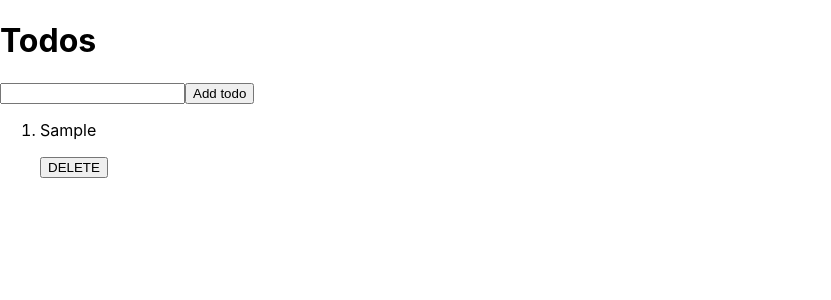
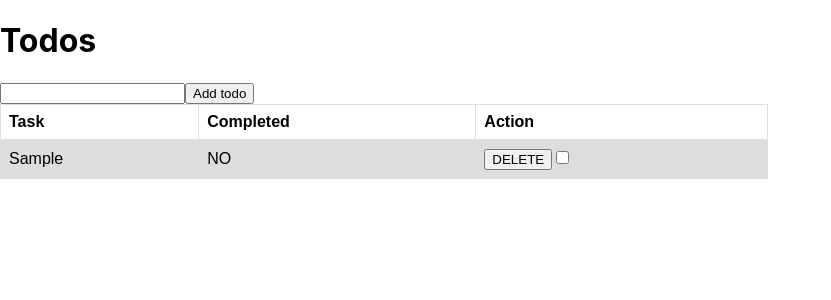
Before and after one commit to Mwiberisu/miniapps-silver, a React (Create React App) app in the folder week2/intro-to-redux/: page / in a window 1280 px wide. Both pictures are taken after typing "Sample" into the empty fields and a click on the button "Add todo". Shown: the top 300 px of the page, without its empty margins (0-831 px from the left). Built offline with nearby package versions, Linux system fonts and the light colour scheme.

Commit message:
Added styling, mark todo complete

```diff
--- a/week2/intro-to-redux/src/App.css
+++ /dev/null
@@ -1,38 +0,0 @@
-.App {
-  text-align: center;
-}
-
-.App-logo {
-  height: 40vmin;
-  pointer-events: none;
-}
-
-@media (prefers-reduced-motion: no-preference) {
-  .App-logo {
-    animation: App-logo-spin infinite 20s linear;
-  }
-}
-
-.App-header {
-  background-color: #282c34;
-  min-height: 100vh;
-  display: flex;
-  flex-direction: column;
-  align-items: center;
-  justify-content: center;
-  font-size: calc(10px + 2vmin);
-  color: white;
-}
-
-.App-link {
-  color: #61dafb;
-}
-
-@keyframes App-logo-spin {
-  from {
-    transform: rotate(0deg);
-  }
-  to {
-    transform: rotate(360deg);
-  }
-}
--- /dev/null
+++ b/week2/intro-to-redux/src/components/App.css
@@ -0,0 +1,16 @@
+table {
+  font-family: arial, sans-serif;
+  border-collapse: collapse;
+  width: 60%;
+}
+
+td,
+th {
+  border: 1px solid #dddddd;
+  text-align: left;
+  padding: 8px;
+}
+
+tr:nth-child(even) {
+  background-color: #dddddd;
+}
--- a/week2/intro-to-redux/src/components/App.js
+++ b/week2/intro-to-redux/src/components/App.js
@@ -1,6 +1,7 @@
 import React from "react";
 // import Counter from "./Counter";
 import TodoApp from "./TodoApp";
+import "./App.css";
 
 import { configureStore } from "@reduxjs/toolkit";
 import { Provider } from "react-redux";
@@ -23,6 +24,10 @@ const todoReducer = (state = [], action) => {
   switch (action.type) {
     case "ADD_TODO":
       return [...state, { id: Date.now, text: action.input, completed: false }];
+    case "COMPLETE_TODO":
+      return state.map((todo) =>
+        todo.id === action.id ? { ...todo, completed: !todo.completed } : todo
+      );
     case "REMOVE_TODO":
       return state.filter((todo) => todo.id !== action.id);
     default:
--- a/week2/intro-to-redux/src/components/TodoApp.js
+++ b/week2/intro-to-redux/src/components/TodoApp.js
@@ -11,6 +11,11 @@ const addTodo = (input) => ({
 
 const removeTodo = (id) => ({
   type: "REMOVE_TODO",
+  id,
+});
+
+const markCompleted = (id) => ({
+  type: "COMPLETE_TODO",
   id,
 });
 
@@ -36,21 +41,30 @@ function TodoApp() {
           onChange={(e) => setInput(e.target.value)}
         ></input>
         <button onClick={handleClicked}>Add todo</button>
-        <ol>
+
+        <table>
+          <tr>
+            <th>Task</th>
+            <th>Completed</th>
+            <th>Action</th>
+          </tr>
           {todos.map((todo) => (
-            <li key={todo.id}>
-              <div>
-                {" "}
-                <p>
-                  {todo.text} {todo.completed}
-                </p>
+            <tr>
+              <td>{todo.text}</td>
+              <td>{todo.completed ? "YES" : "NO"}</td>
+              <td>
                 <button onClick={() => dispatch(removeTodo(todo.id))}>
                   DELETE
                 </button>
-              </div>
-            </li>
+                <input
+                  type="checkbox"
+                  value={input}
+                  onChange={() => dispatch(markCompleted(todo.id))}
+                ></input>
+              </td>
+            </tr>
           ))}
-        </ol>
+        </table>
       </div>
     </React.Fragment>
   );
```
